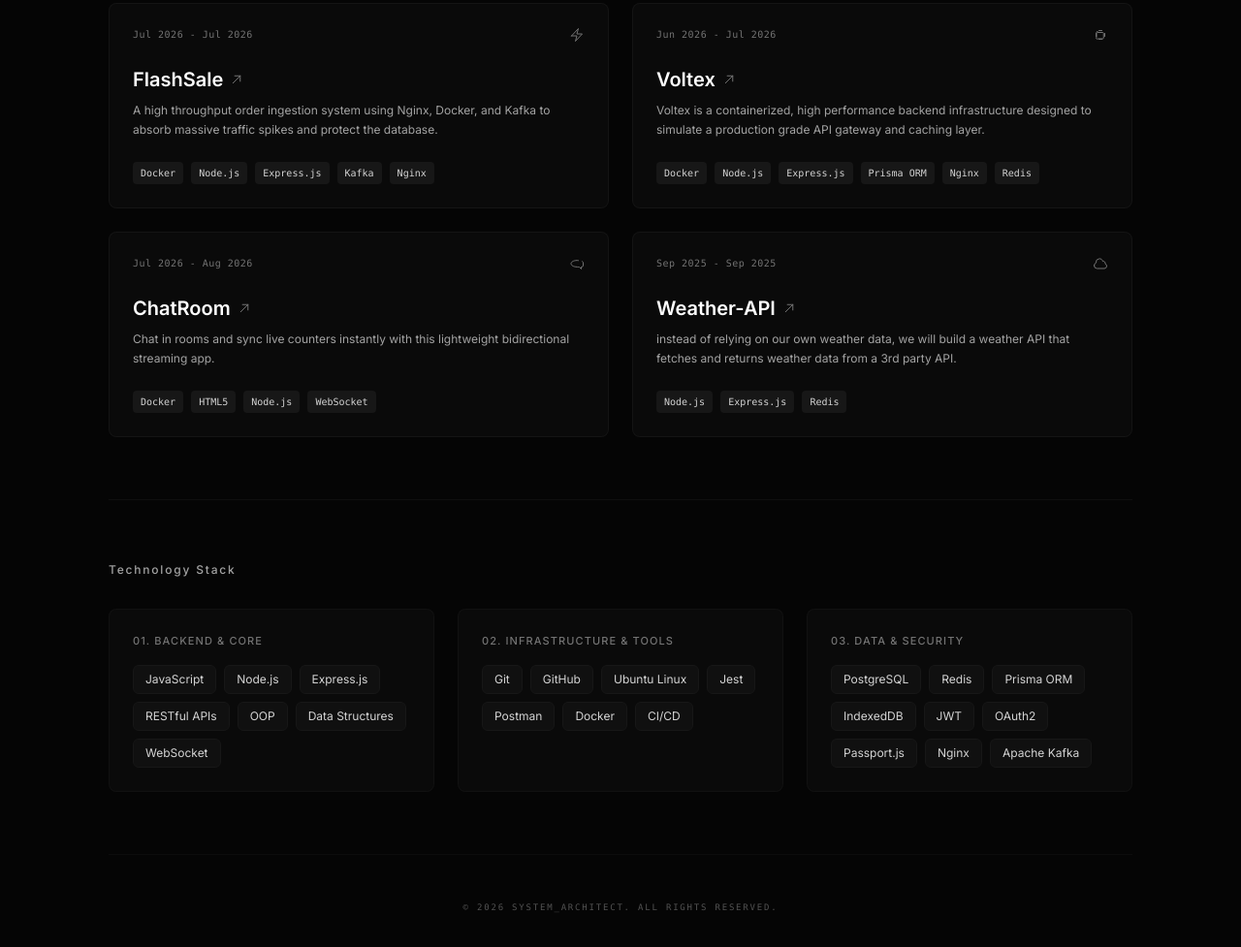
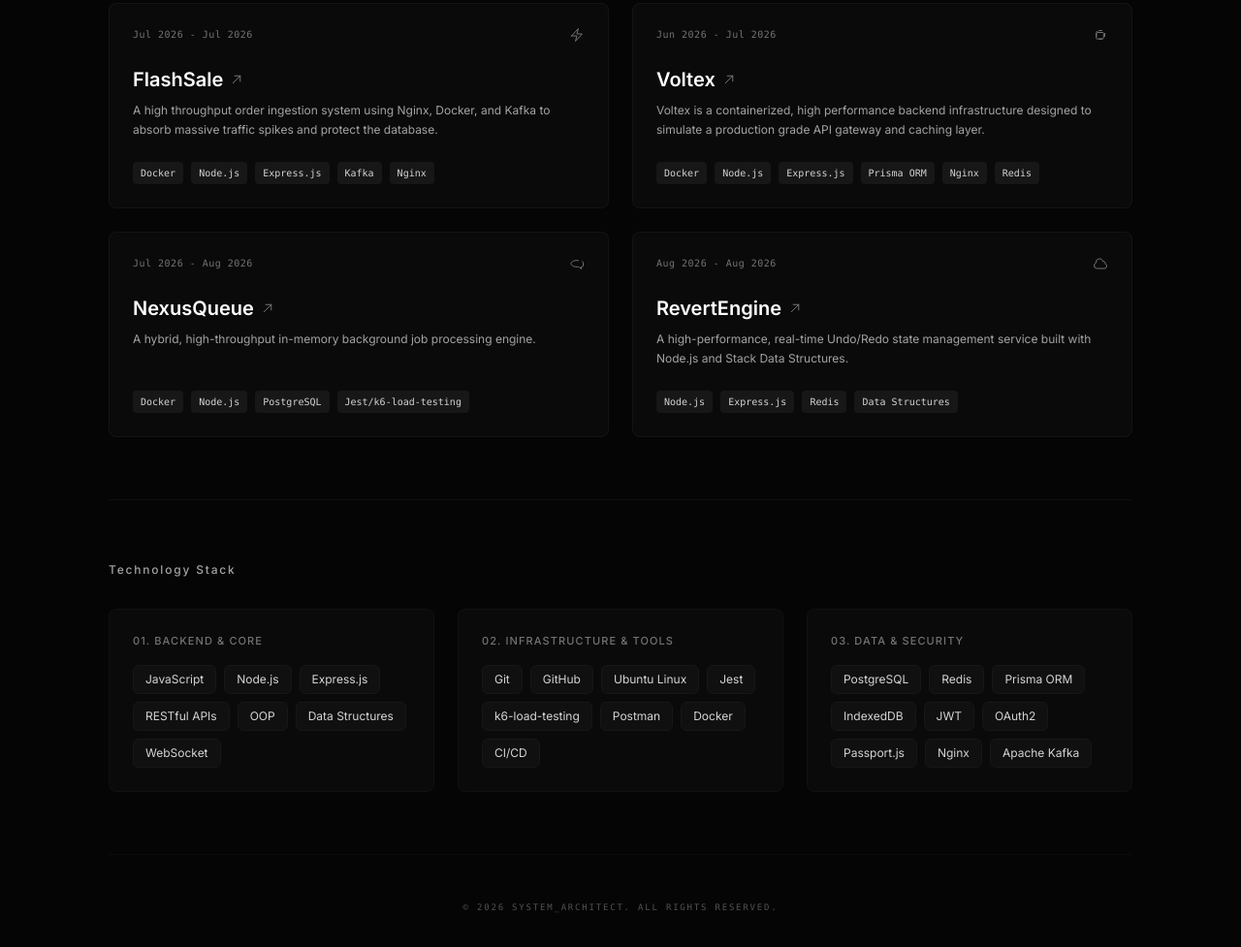
Before and after one commit to hamidrezaghavami/portfolio, a website: page index.html in a window 1280 px wide. Shown: the part 834-1811 px from the top of the page at 97% size. Drawn offline with nearby package versions, Linux system fonts and the light colour scheme.

Commit message:
updated projects

```diff
--- a/index.html
+++ b/index.html
@@ -179,7 +179,7 @@
                     </div>
                 </div>
 
-                <!-- Card 5: ChatRoom -->
+                <!-- Card 5: NexusQueue -->
                 <div class="bg-neutral-950 border border-neutral-900/80 rounded-lg p-6 flex flex-col justify-between hover:border-neutral-800 transition-all duration-300">
                     <div>
                         <div class="flex justify-between items-start mb-6">
@@ -187,40 +187,42 @@
                             <svg class="w-4 h-4 text-neutral-500" fill="none" stroke="currentColor" stroke-width="1.5" viewBox="0 0 24 24"><path stroke-linecap="round" stroke-linejoin="round" d="M20.25 8.511c.884.284 1.5 1.128 1.5 2.097v4.286c0 1.136-.847 2.1-1.98 2.193-.34.027-.68.052-1.02.072v3.091l-3-3c-.64 0-1.28-.01-1.92-.035A10.27 10.27 0 0 1 12 17c-4.97 0-9-2.239-9-5s4.03-5 9-5c.78 0 1.53.055 2.25.161"/></svg>
                         </div>
                         <h3 class="text-xl font-semibold text-white mb-2">
-                            <a href="https://github.com/hamidrezaghavami/ChatRoom" target="_blank" class="hover:underline flex items-center gap-2">
-                                ChatRoom
+                            <a href="https://github.com/hamidrezaghavami/NexusQueue" target="_blank" class="hover:underline flex items-center gap-2">
+                                NexusQueue
                                 <svg class="w-3 h-3 text-neutral-500" fill="none" stroke="currentColor" stroke-width="2" viewBox="0 0 24 24"><path stroke-linecap="round" stroke-linejoin="round" d="M4.5 19.5l15-15m0 0H8.25m11.25 0v11.25"/></svg>
                             </a>
                         </h3>
-                        <p class="text-xs text-neutral-400 leading-relaxed mb-6">Chat in rooms and sync live counters instantly with this lightweight bidirectional streaming app.</p>
+                        <p class="text-xs text-neutral-400 leading-relaxed mb-6">A hybrid, high-throughput in-memory background job processing engine.</p>
                     </div>
                     <div class="flex flex-wrap gap-2">
                         <span class="text-[10px] font-mono bg-neutral-900 px-2 py-1 rounded text-neutral-300">Docker</span>
-                        <span class="text-[10px] font-mono bg-neutral-900 px-2 py-1 rounded text-neutral-300">HTML5</span>
                         <span class="text-[10px] font-mono bg-neutral-900 px-2 py-1 rounded text-neutral-300">Node.js</span>
-                        <span class="text-[10px] font-mono bg-neutral-900 px-2 py-1 rounded text-neutral-300">WebSocket</span>
+                        <span class="text-[10px] font-mono bg-neutral-900 px-2 py-1 rounded text-neutral-300">PostgreSQL</span>
+                        <span class="text-[10px] font-mono bg-neutral-900 px-2 py-1 rounded text-neutral-300">Jest/k6-load-testing</span>
                     </div>
                 </div>
 
-                <!-- Card 6: Weather-API -->
+                <!-- Card 6: RevertEngine -->
                 <div class="bg-neutral-950 border border-neutral-900/80 rounded-lg p-6 flex flex-col justify-between hover:border-neutral-800 transition-all duration-300">
                     <div>
                         <div class="flex justify-between items-start mb-6">
-                            <span class="text-[10px] tracking-wider text-neutral-500 font-mono">Sep 2025 - Sep 2025</span>
+                            <span class="text-[10px] tracking-wider text-neutral-500 font-mono">Aug 2026 - Aug 2026</span>
                             <svg class="w-4 h-4 text-neutral-500" fill="none" stroke="currentColor" stroke-width="1.5" viewBox="0 0 24 24"><path stroke-linecap="round" stroke-linejoin="round" d="M2.25 15a4.5 4.5 0 0 0 4.5 4.5H18a3.75 3.75 0 0 0 1.332-7.257 3 3 0 0 0-3.758-3.848 5.25 5.25 0 0 0-10.233 2.33A4.502 4.502 0 0 0 2.25 15z"/></svg>
                         </div>
                         <h3 class="text-xl font-semibold text-white mb-2">
-                            <a href="https://github.com/hamidrezaghavami/Weather-API" target="_blank" class="hover:underline flex items-center gap-2">
-                                Weather-API
+                            <a href="https://github.com/hamidrezaghavami/RevertEngine" target="_blank" class="hover:underline flex items-center gap-2">
+                                RevertEngine
                                 <svg class="w-3 h-3 text-neutral-500" fill="none" stroke="currentColor" stroke-width="2" viewBox="0 0 24 24"><path stroke-linecap="round" stroke-linejoin="round" d="M4.5 19.5l15-15m0 0H8.25m11.25 0v11.25"/></svg>
                             </a>
                         </h3>
-                        <p class="text-xs text-neutral-400 leading-relaxed mb-6">instead of relying on our own weather data, we will build a weather API that fetches and returns weather data from a 3rd party API.</p>
+                        <p class="text-xs text-neutral-400 leading-relaxed mb-6">A high-performance, real-time Undo/Redo state management service built with Node.js and Stack Data Structures.</p>
                     </div>
                     <div class="flex flex-wrap gap-2">
                         <span class="text-[10px] font-mono bg-neutral-900 px-2 py-1 rounded text-neutral-300">Node.js</span>
                         <span class="text-[10px] font-mono bg-neutral-900 px-2 py-1 rounded text-neutral-300">Express.js</span>
                         <span class="text-[10px] font-mono bg-neutral-900 px-2 py-1 rounded text-neutral-300">Redis</span>
+                        <span class="text-[10px] font-mono bg-neutral-900 px-2 py-1 rounded text-neutral-300">Data Structures</span>
+
                     </div>
                 </div>
             </div>
@@ -253,6 +255,7 @@
                         <span class="text-xs bg-neutral-900/50 border border-neutral-900 text-neutral-300 px-3 py-1.5 rounded-md">GitHub</span>
                         <span class="text-xs bg-neutral-900/50 border border-neutral-900 text-neutral-300 px-3 py-1.5 rounded-md">Ubuntu Linux</span>
                         <span class="text-xs bg-neutral-900/50 border border-neutral-900 text-neutral-300 px-3 py-1.5 rounded-md">Jest</span>
+                        <span class="text-xs bg-neutral-900/50 border border-neutral-900 text-neutral-300 px-3 py-1.5 rounded-md">k6-load-testing</span>
                         <span class="text-xs bg-neutral-900/50 border border-neutral-900 text-neutral-300 px-3 py-1.5 rounded-md">Postman</span>
                         <span class="text-xs bg-neutral-900/50 border border-neutral-900 text-neutral-300 px-3 py-1.5 rounded-md">Docker</span>
                         <span class="text-xs bg-neutral-900/50 border border-neutral-900 text-neutral-300 px-3 py-1.5 rounded-md">CI/CD</span>
```
